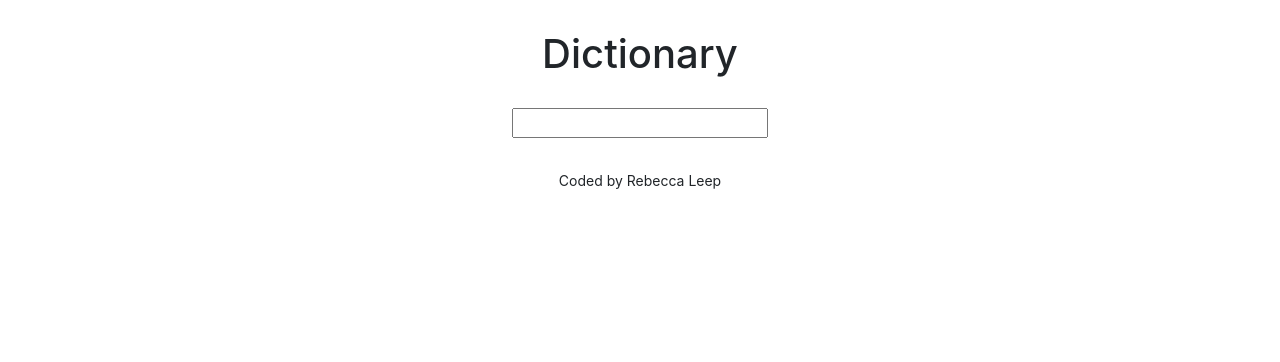
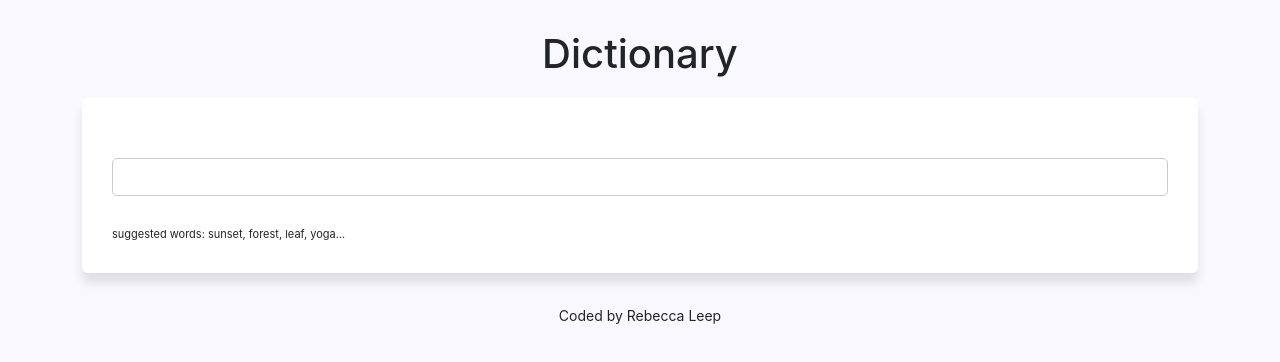
Before and after one commit to darksteel101/dictionary, a React (Create React App) app: page / in a window 1280 px wide. Shown: the top 362 px of the page. Built offline with nearby package versions, Linux system fonts and the light colour scheme; no server answers.

Commit message:
added CSS and new search function

```diff
--- a/src/App.css
+++ b/src/App.css
@@ -1,3 +1,11 @@
+body {
+  background-color: #f9f8fe;
+}
+
+a {
+  color: #6340f4;
+}
+
 .App {
   margin: 30px 0;
 }
--- a/src/App.js
+++ b/src/App.js
@@ -6,7 +6,7 @@ function App() {
     <div className="App">
       <main className="container">
         <h1 className="mt-4">Dictionary</h1>
-        <Dictionary />
+        <Dictionary defaultKeyword="sunset" />
       </main>
       <footer className="footer">
         <small>Coded by Rebecca Leep</small>
--- a/src/Dictionary.css
+++ b/src/Dictionary.css
@@ -2,3 +2,23 @@
   text-align: center;
   margin: 30px 0;
 }
+
+.Dictionary section {
+  background-color: white;
+  padding: 30px;
+  border-radius: 6px;
+  box-shadow: 0 10px 10px rgb(0 0 0 / 10%);
+  margin: 20px 0;
+}
+
+.Dictionary input {
+  width: 100%;
+  padding: 6px;
+  border-radius: 5px;
+  color: #554f99;
+  border: 1px solid #cacaca;
+}
+.Dictionary .hint {
+  font-size: 11px;
+  margin-top: 4px;
+}
--- a/src/Dictionary.js
+++ b/src/Dictionary.js
@@ -3,32 +3,51 @@ import "./Dictionary.css";
 import axios from "axios";
 import Results from "./Results";
 
-export default function Dictionary() {
-  let [keyword, setKeyword] = useState("");
+export default function Dictionary(props) {
+  let [keyword, setKeyword] = useState(props.defaultKeyword);
   let [results, setResults] = useState(null);
+  let [loaded, setLoaded] = useState(false);
 
   function handleResponse(response) {
     setResults(response.data[0]);
   }
 
-  function search(event) {
-    event.preventDefault();
-
+  function search() {
     // https://api.dictionaryapi.dev
     let apiUrl = `https://api.dictionaryapi.dev/api/v2/entries/en/${keyword}`;
     axios.get(apiUrl).then(handleResponse);
+  }
+
+  function handleSubmit(event) {
+    event.preventDefault();
+    search();
   }
 
   function handleKeywordChange(event) {
     setKeyword(event.target.value);
   }
 
+  function load() {
+    setLoaded(true);
+    search();
+  }
+
+  if (loaded) {
     return (
       <div className="Dictionary">
-      <form onSubmit={search}>
+        <section>
+          <form onSubmit={handleSubmit}>
             <input type="search" onChange={handleKeywordChange} />
           </form>
+          <div className="hint">
+            suggested words: sunset, forest, leaf, yoga...
+          </div>
+        </section>
         <Results results={results} />
       </div>
     );
+  } else {
+    load();
+    return "Loading";
   }
+}
--- /dev/null
+++ b/src/Results.css
@@ -0,0 +1,5 @@
+.Results h2 {
+  font-size: 36px;
+  font-weight: bold;
+  line-height: 1.4;
+}
--- a/src/Results.js
+++ b/src/Results.js
@@ -6,6 +6,7 @@ export default function Results(props) {
   if (props.results) {
     return (
       <div className="Results">
+        <section>
           <h2>{props.results.word}</h2>
           {props.results.phonetics.map(function (phonetic, index) {
             return (
@@ -14,11 +15,12 @@ export default function Results(props) {
               </div>
             );
           })}
+        </section>
         {props.results.meanings.map(function (meaning, index) {
           return (
-            <div key={index}>
+            <section key={index}>
               <Meaning meaning={meaning} />
-            </div>
+            </section>
           );
         })}
       </div>
```
Lines whose indentation alone changed are shown as unchanged.
